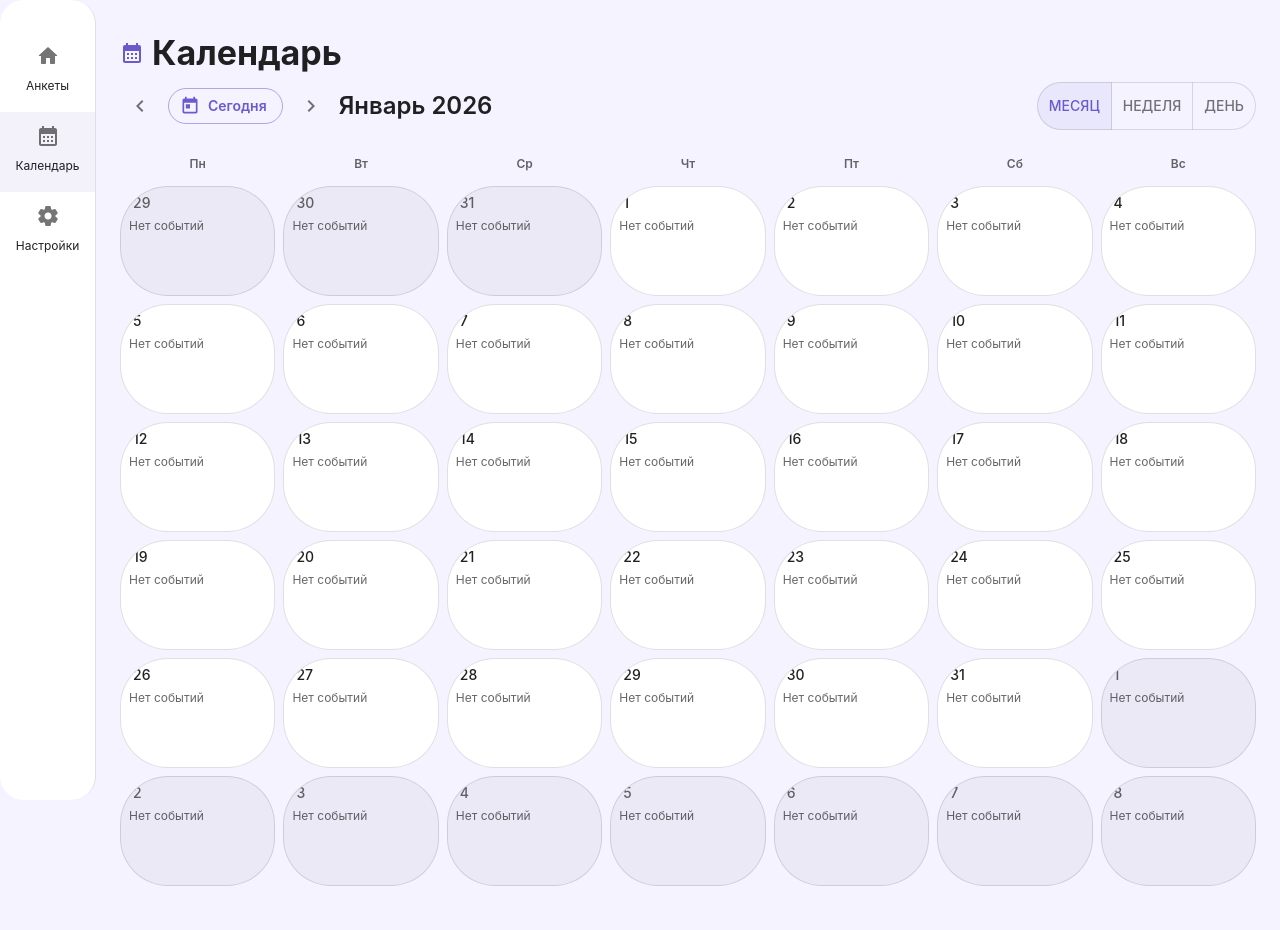
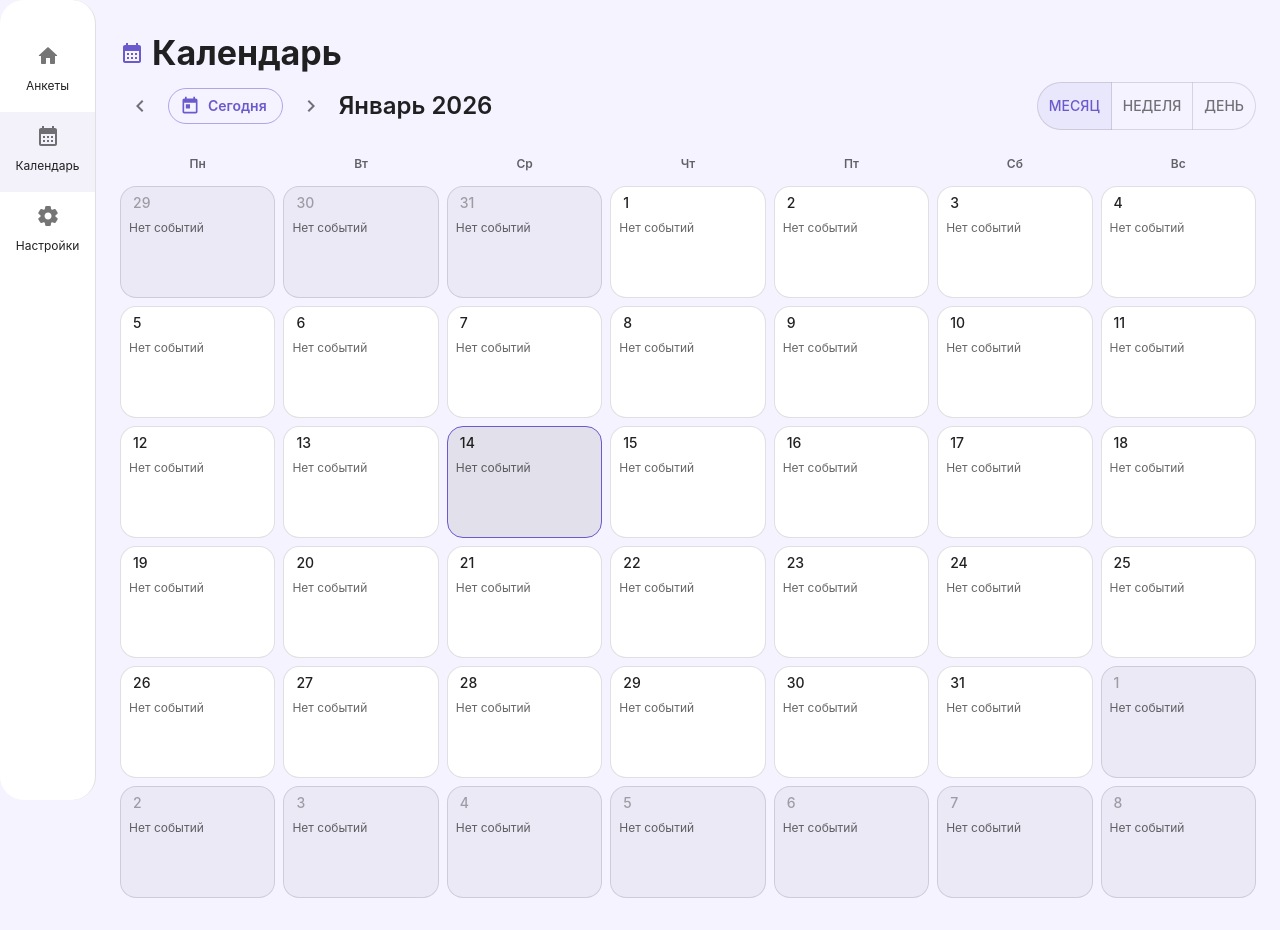
Before and after one commit to anakiK1to/project_smash, a React (Vite) app: page /calendar in a window 1280 px wide. Built offline with nearby package versions, Linux system fonts and the light colour scheme.

Commit message:
Refine calendar layout to Material 3

```diff
--- a/src/screens/CalendarScreen.tsx
+++ b/src/screens/CalendarScreen.tsx
@@ -2,8 +2,6 @@ import {
   Box,
   Avatar,
   Button,
-  Card,
-  CardContent,
   Chip,
   Container,
   Dialog,
@@ -19,6 +17,7 @@ import {
   ListItemText,
   Menu,
   MenuItem,
+  Paper,
   Select,
   Stack,
   ToggleButton,
@@ -118,6 +117,11 @@ const formatShortDate = (date: Date): string =>
   new Intl.DateTimeFormat('ru-RU', { day: 'numeric', month: 'short' })
     .format(date)
     .replace('.', '');
+
+const isSameDay = (left: Date, right: Date): boolean =>
+  left.getFullYear() === right.getFullYear() &&
+  left.getMonth() === right.getMonth() &&
+  left.getDate() === right.getDate();
 
 const CalendarScreen = () => {
   const theme = useTheme();
@@ -329,6 +333,7 @@ const CalendarScreen = () => {
     const dayEvents = eventsByDay[dayKey] ?? [];
     const uniqueProfiles = new Set(dayEvents.map((item) => item.profileId));
     const isCurrentMonth = date.getMonth() === currentDate.getMonth();
+    const today = isSameDay(date, new Date());
     const typeCounts = dayEvents.reduce(
       (acc, event) => {
         acc[event.type] = (acc[event.type] ?? 0) + 1;
@@ -339,7 +344,7 @@ const CalendarScreen = () => {
     const topType = Object.entries(typeCounts).sort((a, b) => b[1] - a[1])[0];
 
     return (
-      <Box
+      <Paper
         key={dayKey}
         onClick={() => {
           setCurrentDate(date);
@@ -357,43 +362,56 @@ const CalendarScreen = () => {
           }
         }}
         sx={{
-          borderRadius: 2,
-          border: '1px solid',
-          borderColor: 'divider',
+          borderRadius: '16px',
+          borderColor: today ? 'primary.main' : 'divider',
           p: 1,
-          minHeight: { xs: 76, sm: 92, md: 110 },
+          height: { xs: 84, sm: 96, md: 112 },
           overflow: 'hidden',
           cursor: 'pointer',
-          bgcolor: isCurrentMonth ? 'background.paper' : 'action.hover',
+          bgcolor: isCurrentMonth
+            ? today
+              ? 'action.selected'
+              : 'background.paper'
+            : 'action.hover',
           display: 'flex',
           flexDirection: 'column',
-          gap: 0.5,
+          gap: 0.75,
+          transition: 'background-color 0.2s ease',
+          '&:hover': {
+            bgcolor: 'action.hover',
+          },
         }}
+        variant="outlined"
       >
         <Typography
           variant="subtitle2"
           color={isCurrentMonth ? 'text.primary' : 'text.secondary'}
-          sx={{ lineHeight: 1.2, maxWidth: '100%', pl: 0.5 }}
+          sx={{
+            lineHeight: 1.2,
+            maxWidth: '100%',
+            pl: 0.5,
+            opacity: isCurrentMonth ? 1 : 0.55,
+          }}
         >
           {date.getDate()}
         </Typography>
         {dayEvents.length > 0 ? (
-          <Stack direction="row" spacing={0.5} flexWrap="wrap" useFlexGap>
+          <Stack spacing={0.5} sx={{ flex: 1, overflow: 'hidden' }}>
             <Chip
               size="small"
               label={`${dayEvents.length} событий`}
-              sx={{ bgcolor: 'action.selected' }}
+              sx={{ bgcolor: 'action.selected', height: 22 }}
             />
             <Chip
               size="small"
               label={`${uniqueProfiles.size} людей`}
-              sx={{ bgcolor: 'action.selected' }}
+              sx={{ bgcolor: 'action.selected', height: 22 }}
             />
             {topType ? (
               <Chip
                 size="small"
                 label={`${eventTypeLabels[topType[0] as TimelineEventType]}: ${topType[1]}`}
-                sx={{ bgcolor: 'action.selected' }}
+                sx={{ bgcolor: 'action.selected', height: 22 }}
               />
             ) : null}
           </Stack>
@@ -402,20 +420,18 @@ const CalendarScreen = () => {
             Нет событий
           </Typography>
         )}
-      </Box>
+      </Paper>
     );
   };
 
   const renderWeekView = () => (
+    <Box sx={{ overflowX: { xs: 'auto', md: 'visible' } }}>
       <Box
         sx={{
           display: 'grid',
-        gridTemplateColumns: {
-          xs: '1fr',
-          sm: 'repeat(2, 1fr)',
-          md: 'repeat(7, 1fr)',
-        },
+          gridTemplateColumns: 'repeat(7, minmax(0, 1fr))',
           gap: 1.5,
+          minWidth: { xs: 720, md: 'auto' },
         }}
       >
         {weekDates.map((date) => {
@@ -423,16 +439,28 @@ const CalendarScreen = () => {
           const dayEvents = (eventsByDay[key] ?? []).slice().sort((a, b) =>
             a.at.localeCompare(b.at),
           );
+          const isToday = isSameDay(date, new Date());
           return (
-          <Card key={key} variant="outlined" sx={{ borderRadius: 3 }}>
-            <CardContent sx={{ p: 1.5 }}>
+            <Paper
+              key={key}
+              variant="outlined"
+              sx={{
+                borderRadius: '16px',
+                borderColor: isToday ? 'primary.main' : 'divider',
+                p: 1.5,
+                display: 'flex',
+                flexDirection: 'column',
+                gap: 1.25,
+                bgcolor: isToday ? 'action.selected' : 'background.paper',
+              }}
+            >
               <Button
                 onClick={() => {
                   setCurrentDate(date);
                   setLastNonDayView('week');
                   setView('day');
                 }}
-                sx={{ textTransform: 'none', px: 0, minWidth: 'unset' }}
+                sx={{ textTransform: 'none', px: 0, minWidth: 'unset', alignSelf: 'flex-start' }}
               >
                 <Stack alignItems="flex-start">
                   <Typography variant="subtitle2">
@@ -443,14 +471,14 @@ const CalendarScreen = () => {
                   </Typography>
                 </Stack>
               </Button>
-              <Stack spacing={1} sx={{ mt: 1 }}>
+              <Stack spacing={1}>
                 {dayEvents.length === 0 ? (
                   <Typography variant="caption" color="text.secondary">
                     Нет событий
                   </Typography>
                 ) : (
                   dayEvents.map((event) => (
-                    <Box
+                    <Paper
                       key={event.id}
                       onClick={() => openEditDialog(event)}
                       role="button"
@@ -460,10 +488,12 @@ const CalendarScreen = () => {
                           openEditDialog(event);
                         }
                       }}
+                      variant="outlined"
                       sx={{
                         p: 1,
-                        borderRadius: 2,
-                        bgcolor: 'action.hover',
+                        borderRadius: '12px',
+                        borderColor: 'divider',
+                        bgcolor: 'background.default',
                         cursor: 'pointer',
                       }}
                     >
@@ -482,14 +512,14 @@ const CalendarScreen = () => {
                           {event.text ? ` · ${event.text}` : ''}
                         </Typography>
                       </Stack>
-                    </Box>
+                    </Paper>
                   ))
                 )}
               </Stack>
-            </CardContent>
-          </Card>
+            </Paper>
           );
         })}
+      </Box>
     </Box>
   );
 
@@ -509,13 +539,24 @@ const CalendarScreen = () => {
 
     if (profileIds.length === 0) {
       return (
-        <Card variant="outlined" sx={{ borderRadius: 3 }}>
-          <CardContent>
-            <Typography color="text.secondary">
-              Пока нет событий на этот день.
+        <Paper
+          variant="outlined"
+          sx={{
+            borderRadius: '16px',
+            p: 3,
+            textAlign: 'center',
+            bgcolor: 'background.paper',
+          }}
+        >
+          <Stack spacing={1} alignItems="center">
+            <Typography variant="subtitle1" fontWeight={600}>
+              Событий на этот день нет
             </Typography>
-          </CardContent>
-        </Card>
+            <Typography color="text.secondary" variant="body2">
+              Добавьте встречу или сообщение, чтобы день стал насыщеннее.
+            </Typography>
+          </Stack>
+        </Paper>
       );
     }
 
@@ -528,10 +569,13 @@ const CalendarScreen = () => {
           );
           const tone = profile ? statusTones[profile.status] : undefined;
           return (
-            <Card key={profileId} variant="outlined" sx={{ borderRadius: 3 }}>
-              <CardContent>
+            <Paper
+              key={profileId}
+              variant="outlined"
+              sx={{ borderRadius: '16px', p: { xs: 2, md: 2.5 } }}
+            >
               <Stack spacing={1.5}>
-                  <Stack direction="row" spacing={1} alignItems="center">
+                <Stack direction="row" spacing={1} alignItems="center" flexWrap="wrap">
                   <Typography variant="subtitle1" fontWeight={600}>
                     {profile?.name ?? 'Профиль'}
                   </Typography>
@@ -560,7 +604,15 @@ const CalendarScreen = () => {
                           <MoreVertIcon />
                         </IconButton>
                       }
-                        sx={{ px: 0 }}
+                      sx={{
+                        px: 0,
+                        py: 1,
+                        borderBottom: '1px solid',
+                        borderColor: 'divider',
+                        '&:last-of-type': {
+                          borderBottom: 'none',
+                        },
+                      }}
                       onClick={() => openEditDialog(event)}
                     >
                       <ListItemAvatar>
@@ -603,8 +655,7 @@ const CalendarScreen = () => {
                   ))}
                 </List>
               </Stack>
-              </CardContent>
-            </Card>
+            </Paper>
           );
         })}
       </Stack>
@@ -659,6 +710,18 @@ const CalendarScreen = () => {
                 {title}
               </Typography>
             </Stack>
+            <Stack direction="row" spacing={1} alignItems="center" flexWrap="wrap">
+              {view === 'day' ? (
+                <Button
+                  variant="contained"
+                  startIcon={<AddIcon />}
+                  sx={{ textTransform: 'none' }}
+                  onClick={openAddDialog}
+                  disabled={profiles.length === 0}
+                >
+                  Добавить событие
+                </Button>
+              ) : null}
               <ToggleButtonGroup
                 value={view}
                 exclusive
@@ -680,6 +743,7 @@ const CalendarScreen = () => {
               </ToggleButtonGroup>
             </Stack>
           </Stack>
+        </Stack>
 
         {loading ? (
           <Typography color="text.secondary">Загрузка событий...</Typography>
@@ -690,7 +754,7 @@ const CalendarScreen = () => {
             <Box
               sx={{
                 display: 'grid',
-                gridTemplateColumns: 'repeat(7, 1fr)',
+                gridTemplateColumns: 'repeat(7, minmax(0, 1fr))',
                 gap: 1,
               }}
             >
@@ -709,7 +773,7 @@ const CalendarScreen = () => {
             <Box
               sx={{
                 display: 'grid',
-                gridTemplateColumns: 'repeat(7, 1fr)',
+                gridTemplateColumns: 'repeat(7, minmax(0, 1fr))',
                 gap: 1,
               }}
             >
@@ -721,25 +785,16 @@ const CalendarScreen = () => {
         {view === 'week' ? renderWeekView() : null}
 
         {view === 'day' ? (
+          <Box sx={{ maxWidth: 'md', width: '100%', mx: 'auto' }}>
             <Stack spacing={2}>
-            <Stack direction="row" spacing={1} alignItems="center">
-              <Button
-                variant="contained"
-                startIcon={<AddIcon />}
-                sx={{ textTransform: 'none' }}
-                onClick={openAddDialog}
-                disabled={profiles.length === 0}
-              >
-                Добавить событие
-              </Button>
               {profiles.length === 0 ? (
                 <Typography variant="body2" color="text.secondary">
                   Сначала добавьте профиль, чтобы создать событие.
                 </Typography>
               ) : null}
-            </Stack>
               {renderDayView()}
             </Stack>
+          </Box>
         ) : null}
       </Stack>
 
```
Lines whose indentation alone changed are shown as unchanged.
